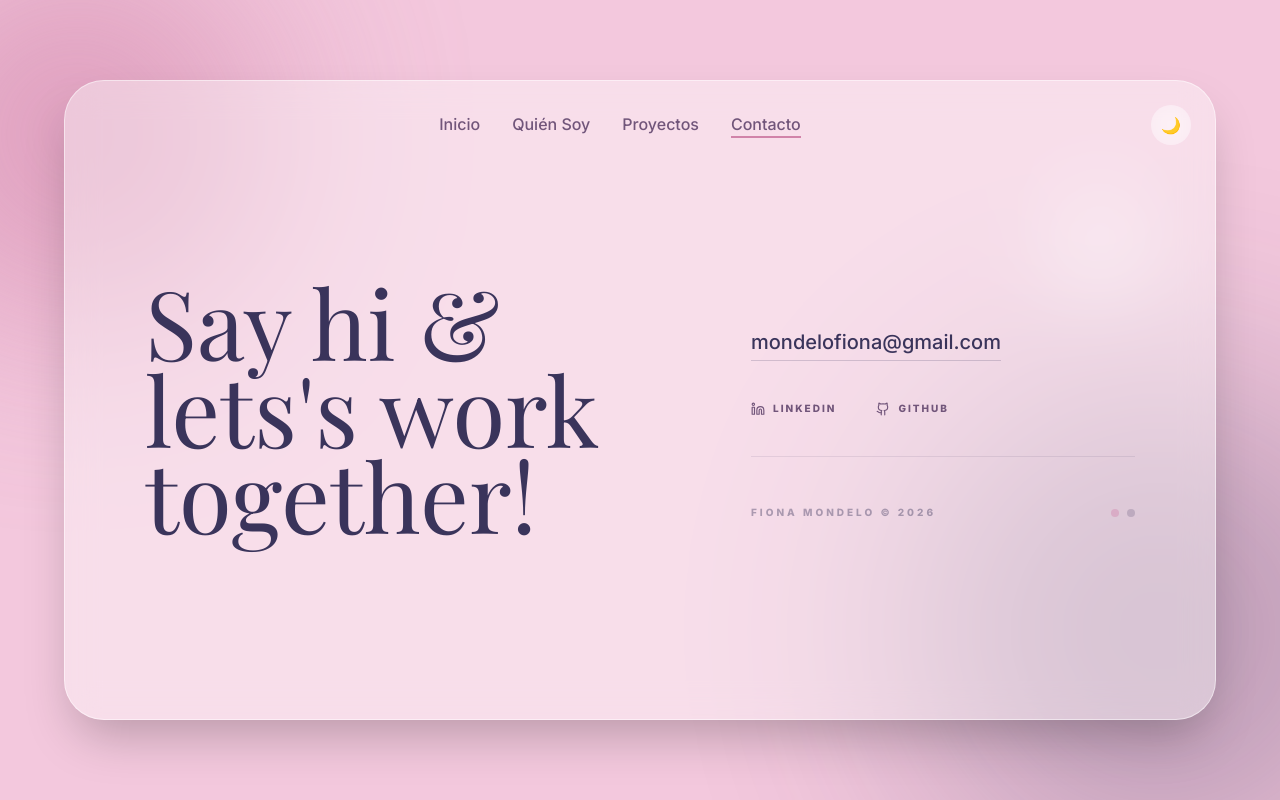
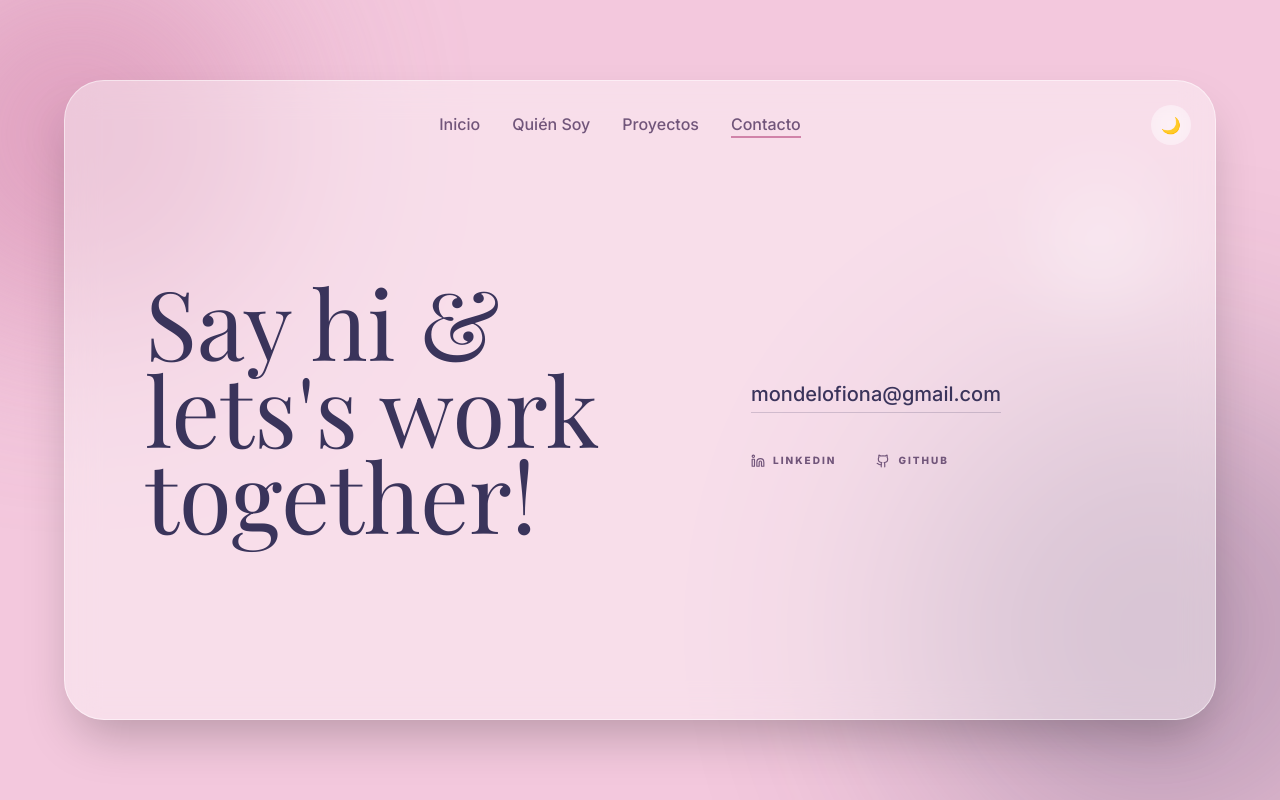
Before and after one commit to FionaMg0/portafolio_FMg, a Vue app in the folder mi-portafolio/: page / in a window 1280 px wide. Both pictures are taken after a click on the link "Contacto". Built offline with nearby package versions, Linux system fonts and the light colour scheme; a web font is replaced by a local one.

Commit message:
Contacto

```diff
--- a/mi-portafolio/src/components/Contact.vue
+++ b/mi-portafolio/src/components/Contact.vue
@@ -94,16 +94,7 @@ const copyEmail = () => {
             </a>
           </div>
 
-          <!-- Decorative Line & Signature -->
-          <div class="pt-8 md:pt-12 border-t border-jacarta/10 flex flex-col sm:flex-row justify-between items-center gap-4">
-             <div class="text-[9px] md:text-[10px] font-black text-jacarta/40 uppercase tracking-[0.3em]">
-               Fiona Mondelo © 2026
-             </div>
-             <div class="flex space-x-2">
-                <div class="w-2 h-2 rounded-full bg-middle-purple/40"></div>
-                <div class="w-2 h-2 rounded-full bg-jacarta/20"></div>
-             </div>
-          </div>
+
         </div>
 
       </div>
```
